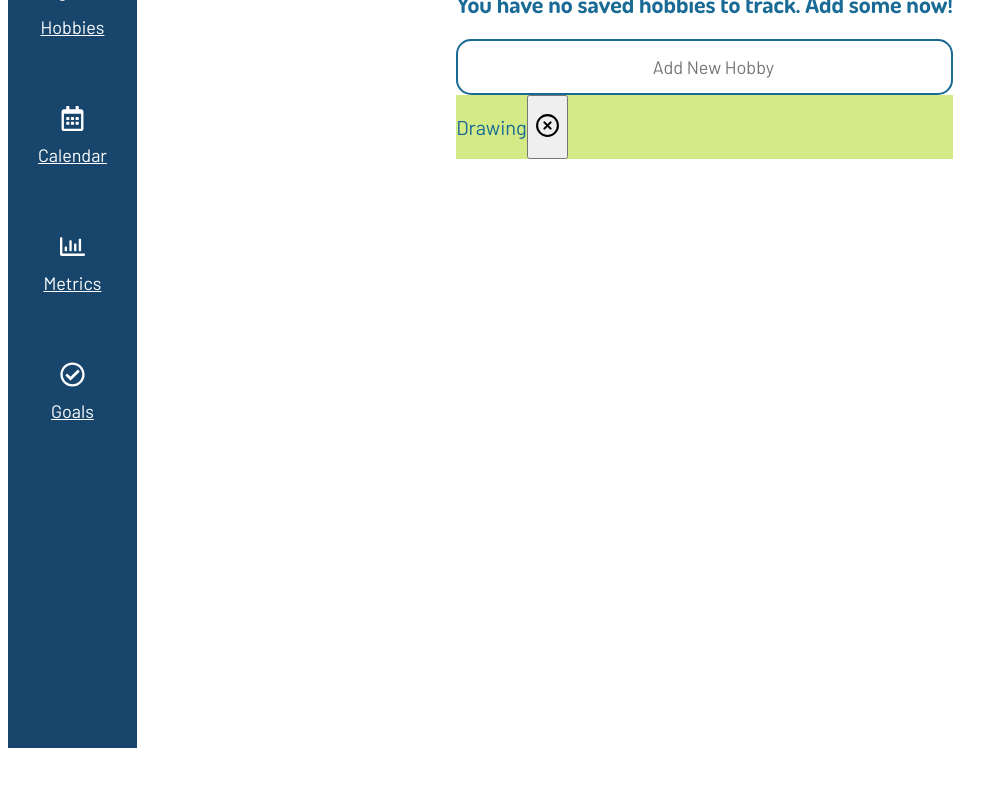
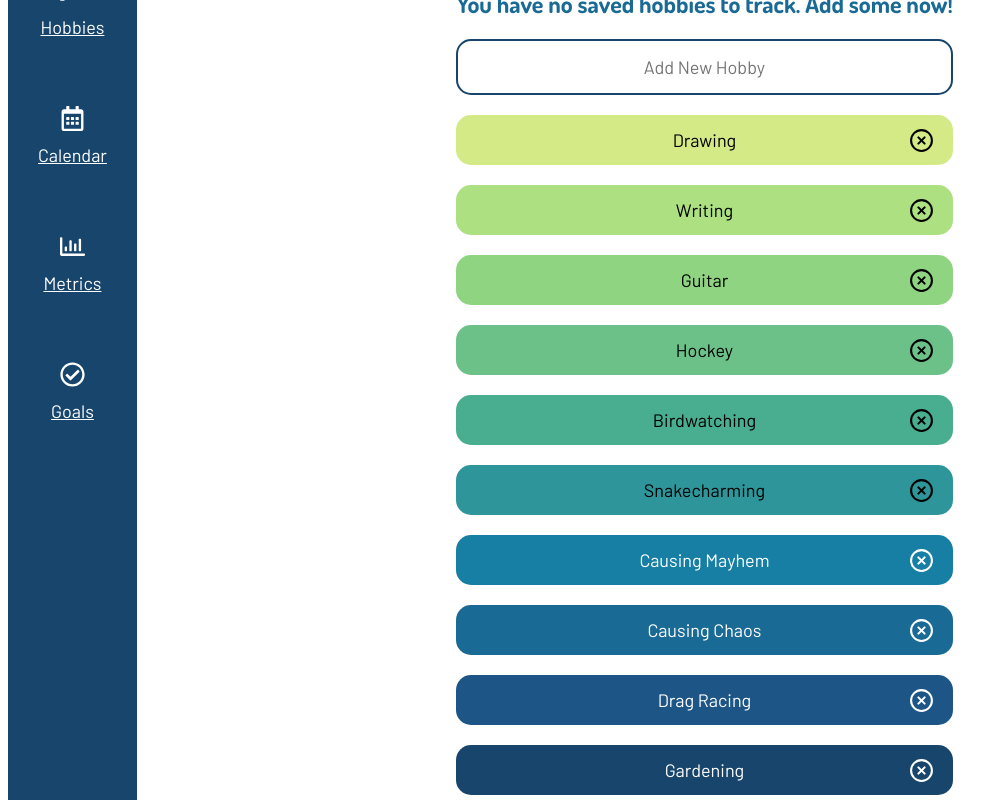
Before and after one commit to karen-bu/hobby-tracker, a React (Vite) app in the folder client/: page /hobbies in a window 1280 px wide. Shown: the part 200-1000 px from the top of the page, without its empty margins (0-1008 px from the left). Before the commit the page ends 956 px from the top, so only its background shows below. Built offline with nearby package versions, Linux system fonts and the light colour scheme.

Commit message:
wrote map function for generating hobby chips (using fake array), wrote functions to assign background and font colors to hobby chips

```diff
--- a/client/src/1_Pages/Hobbies.tsx
+++ b/client/src/1_Pages/Hobbies.tsx
@@ -1,27 +1,129 @@
-import { FormEvent } from "react";
+import { FormEvent } from 'react';
 
-import { HobbyForm } from "../2_Components/HobbyForm";
-import { HobbyChip } from "../2_Components/HobbyChip";
+import { HobbyForm } from '../2_Components/HobbyForm';
+import { HobbyChip } from '../2_Components/HobbyChip';
 
 export function Hobbies() {
+  const hobbyArray: string[] = [
+    'Drawing',
+    'Writing',
+    'Guitar',
+    'Hockey',
+    'Birdwatching',
+    'Snakecharming',
+    'Causing Mayhem',
+    'Causing Chaos',
+    'Drag Racing',
+    'Gardening',
+    'Video Games',
+    'Cooking',
+    'Watching Youtube',
+    'Reading',
+    'Wine Tasting',
+    'Drawing',
+    'Writing',
+    'Guitar',
+    'Hockey',
+    'Birdwatching',
+    'Snakecharming',
+    'Causing Mayhem',
+    'Causing Chaos',
+    'Drag Racing',
+    'Gardening',
+    'Video Games',
+    'Cooking',
+    'Watching Youtube',
+    'Reading',
+    'Wine Tasting',
+    'Drawing',
+    'Writing',
+    'Guitar',
+    'Hockey',
+    'Birdwatching',
+    'Snakecharming',
+    'Causing Mayhem',
+    'Causing Chaos',
+    'Drag Racing',
+    'Gardening',
+    'Video Games',
+    'Cooking',
+    'Watching Youtube',
+    'Reading',
+    'Wine Tasting',
+    'Drawing',
+    'Writing',
+    'Guitar',
+    'Hockey',
+    'Birdwatching',
+    'Snakecharming',
+    'Causing Mayhem',
+    'Causing Chaos',
+    'Drag Racing',
+    'Gardening',
+    'Video Games',
+    'Cooking',
+    'Watching Youtube',
+    'Reading',
+    'Wine Tasting',
+    'Drawing',
+    'Writing',
+    'Guitar',
+    'Hockey',
+    'Birdwatching',
+    'Snakecharming',
+    'Causing Mayhem',
+    'Causing Chaos',
+    'Drag Racing',
+    'Gardening',
+    'Video Games',
+    'Cooking',
+    'Watching Youtube',
+    'Reading',
+    'Wine Tasting',
+    'Drawing',
+    'Writing',
+    'Guitar',
+    'Hockey',
+    'Birdwatching',
+    'Snakecharming',
+    'Causing Mayhem',
+    'Causing Chaos',
+    'Drag Racing',
+    'Gardening',
+    'Video Games',
+    'Cooking',
+    'Watching Youtube',
+    'Reading',
+    'Wine Tasting',
+    'Blah!',
+  ];
+
+  const hobbyList = hobbyArray.map((hobby, index) => (
+    <div className="hobbies chip-wrapper">
+      <HobbyChip
+        label={hobby}
+        handleClick={() => console.log('clicked')}
+        index={index}
+      />
+    </div>
+  ));
 
   function testSubmit(event: FormEvent<HTMLFormElement>): void {
-    event?.preventDefault()
-    console.log('submitted')
+    event?.preventDefault();
+    console.log('submitted!');
   }
 
   return (
     <div className="content-page hobbies">
-      <div className='list-wrapper'>
-        <div className='hobbies row-100'>
+      <div className="list-wrapper">
+        <div className="hobbies row-100">
           <h2>You have no saved hobbies to track. Add some now!</h2>
         </div>
-        <div className='hobbies row-100'>
+        <div className="hobbies row-100">
           <HobbyForm handleSubmit={testSubmit} />
         </div>
-        <div className='hobbies row-100'>
-          <HobbyChip label={'Drawing'} handleClick={() => console.log('clicked')} />
-        </div>
+
+        {hobbyList}
       </div>
     </div>
   );
--- a/client/src/2_Components/HobbyChip.tsx
+++ b/client/src/2_Components/HobbyChip.tsx
@@ -1,19 +1,82 @@
-import { FiXCircle } from "react-icons/fi"
+import { FiXCircle } from 'react-icons/fi';
 
 type HobbyChipProps = {
-  label: string
-  handleClick: () => void
-}
+  label: string;
+  handleClick: () => void;
+  index: number;
+};
 
-export function HobbyChip({ label, handleClick }: HobbyChipProps) {
+export function HobbyChip({ label, handleClick, index }: HobbyChipProps) {
+  const hobbyChipColors = [
+    '#D4EA87',
+    '#ACE081',
+    '#8FD481',
+    '#6BC188',
+    '#49AD8F',
+    '#2E969A',
+    '#177FA3',
+    '#196A95',
+    '#1C5586',
+    '#17456C',
+  ];
+  const hobbyChipColorsReverse = [
+    '#17456C',
+    '#1C5586',
+    '#196A95',
+    '#177FA3',
+    '#2E969A',
+    '#49AD8F',
+    '#6BC188',
+    '#8FD481',
+    '#ACE081',
+    '#D4EA87',
+  ];
 
-  const hobbyChipColors = ['#D4EA87', '#ACE081', '#8FD481', '#6BC188', '#49AD8F', '#2E969A', '#177FA3', '#196A95', '#1C5586']
+  function findChipColor() {
+    if (index > 9 && index <= 18) {
+      const reversed = Math.abs(hobbyChipColors.length - index);
+      return hobbyChipColorsReverse[reversed];
+    }
+    if (index > 18 && index <= 27) {
+      return hobbyChipColors[index - 18];
+    }
+    if (index > 27) {
+      return '#17456C';
+    } else return hobbyChipColors[index];
+  }
+
+  function findChipFontColor() {
+    const chipColor = findChipColor();
+    if (
+      chipColor === '#17456C' ||
+      chipColor === '#1C5586' ||
+      chipColor === '#196A95' ||
+      chipColor === '#177FA3'
+    ) {
+      return '#FFFFFF';
+    } else return '#000000';
+  }
+
+  const chipColor = findChipColor();
+  const chipFontColor = findChipFontColor();
 
   return (
-    <div className='hobbies input-holder hobby-chip' style={{ backgroundColor: hobbyChipColors[0] }}>
-      <p>{label}</p>
-      <button className='hobbies chip-x' ><FiXCircle size={25}
-        style={{ color: 'black' }} onClick={handleClick} /></button>
+    <div
+      className="hobbies input-wrapper hobby-chip"
+      style={{
+        backgroundColor: chipColor,
+        borderColor: chipColor,
+      }}>
+      <p className="hobbies hobby-chip" style={{ color: chipFontColor }}>
+        {label}
+      </p>
+      <button className="hobbies chip-x">
+        <FiXCircle
+          size={25}
+          style={{ color: chipFontColor }}
+          onClick={handleClick}
+        />
+      </button>
     </div>
-  )
+  );
 }
--- a/client/src/2_Components/HobbyForm.tsx
+++ b/client/src/2_Components/HobbyForm.tsx
@@ -1,26 +1,29 @@
-import { FormEvent } from "react";
-import { useState } from "react";
-import { FiPlusCircle } from "react-icons/fi";
-
+import { FormEvent } from 'react';
+import { useState } from 'react';
+import { FiPlusCircle } from 'react-icons/fi';
 
 type HobbyFormProps = {
-  handleSubmit: () => void
-}
-
+  handleSubmit: (event: FormEvent<HTMLFormElement>) => void;
+};
 
 export function HobbyForm({ handleSubmit }: HobbyFormProps) {
-  const [content, setContent] = useState('')
+  const [content, setContent] = useState('');
+
   return (
-    <form onSubmit={handleSubmit} className='hobbies input-holder'>
-      <input className='hobbies input'
-        name='add-new-hobby'
-        type='text'
-        placeholder='Add New Hobby'
+    <form onSubmit={handleSubmit} className="hobbies input-wrapper">
+      <input
+        className="hobbies input"
+        name="add-new-hobby"
+        type="text"
+        placeholder="Add New Hobby"
         value={content}
-        onChange={(event) => setContent(event.target.value)} />
-      {content !== '' && <button className='hobbies input-plus'><FiPlusCircle size={25}
-        style={{ color: '#196A95' }} /></button>}
+        onChange={(event) => setContent(event.target.value)}
+      />
+      {content !== '' && (
+        <button className="hobbies input-plus">
+          <FiPlusCircle size={25} style={{ color: '#196A95' }} />
+        </button>
+      )}
     </form>
-  )
-
+  );
 }
--- a/client/src/App.css
+++ b/client/src/App.css
@@ -11,6 +11,7 @@
 .header {
   width: 100%;
 }
+
 .header-container {
   width: 100%;
   background-color: #196a95;
@@ -49,17 +50,18 @@
   background-color: #17456c;
   color: white;
   padding-top: 20px;
+  z-index: 1;
 
   @media screen and (width >1024px) {
-    height: 100vh;
+    height: 100%;
   }
 
   @media screen and (width <= 1024px) {
     justify-content: space-around;
-    padding-top: 0px;
+    padding-top: 0;
     height: auto;
     display: flex;
-    position: absolute;
+    position: fixed;
     left: 0;
     bottom: 0;
     right: 0;
@@ -102,15 +104,14 @@
   padding-top: 20px;
 
   @media screen and (width <= 1024px) {
-      margin-left: 0px;
-      margin-right: 0px;
+    margin-left: 0;
+    margin-right: 0;
     margin-top: 20px;
     padding-top: 5px;
   }
 }
 
-
-.content-page.text{
+.content-page.text {
   width: 100%;
   align-items: center;
 }
@@ -118,7 +119,7 @@
 .content-page h1,
 .content-page h2,
 .content-page h3 {
-  font-family: 'Dosis', sans-serif;
+  font-family: Dosis, sans-serif;
   color: #196a95;
 
   @media screen and (width <= 1024px) {
@@ -127,7 +128,7 @@
 }
 
 .content-page p {
-  font-family: 'Barlow';
+  font-family: Barlow, sans-serif;
   font-size: 1.25rem;
   color: #196a95;
 }
@@ -138,47 +139,60 @@
   width: 100%;
   display: flex;
   justify-content: center;
+  height: 100%;
+  overflow: scroll;
+
+  @media screen and (width <= 1024px) {
+    height: 98%;
+  }
+}
+
+::-webkit-scrollbar {
+  display: none;
 }
 
 .hobbies.row-100 {
-  display: flex;
   justify-content: center;
 }
 
-.hobbies.input-holder {
+.hobbies.input-wrapper,
+.hobbies.chip-wrapper {
   position: relative;
   display: flex;
-  width: 100%;
+  max-width: 100%;
+}
+
+.hobbies.chip-wrapper {
+  margin-top: 20px;
 }
 
 .hobbies.input {
   display: flex;
   justify-content: center;
-  border: 2px solid #196A95;
+  border: 2px solid #17456c;
   width: 100%;
   height: 50px;
   border-radius: 15px;
-  padding-left: 20px;
   text-align: center;
-  font-family: 'Barlow', sans-serif;
+  font-family: Barlow, sans-serif;
   font-size: 18px;
 }
 
-.hobbies.input:focus{
+.hobbies.input:focus {
   outline: transparent;
-  border: 2px solid #196A95;
+  border: 2px solid #196a95;
 }
 
-.hobbies.input::placeholder{
+.hobbies.input::placeholder {
   font-size: 18px;
-
 }
 
-.hobbies.input:focus::placeholder{
+.hobbies.input:focus::placeholder {
   color: transparent;
 }
 
-.hobbies.input-plus {
+.hobbies.input-plus,
+.hobbies.chip-x {
   position: absolute;
   background-color: transparent;
   border: transparent;
@@ -186,6 +200,18 @@
   top: 25%;
 
   @media screen and (width <= 1024px) {
-  left: 87%
+    left: 87%;
   }
 }
+
+.hobbies.hobby-chip {
+  display: flex;
+  justify-content: center;
+  align-items: center;
+  width: 100%;
+  height: 50px;
+  border-radius: 15px;
+  text-align: center;
+  font-family: Barlow, sans-serif;
+  font-size: 18px;
+}
```
Also changed, not shown: client/src/data.ts (added). Lines whose indentation alone changed are shown as unchanged.
